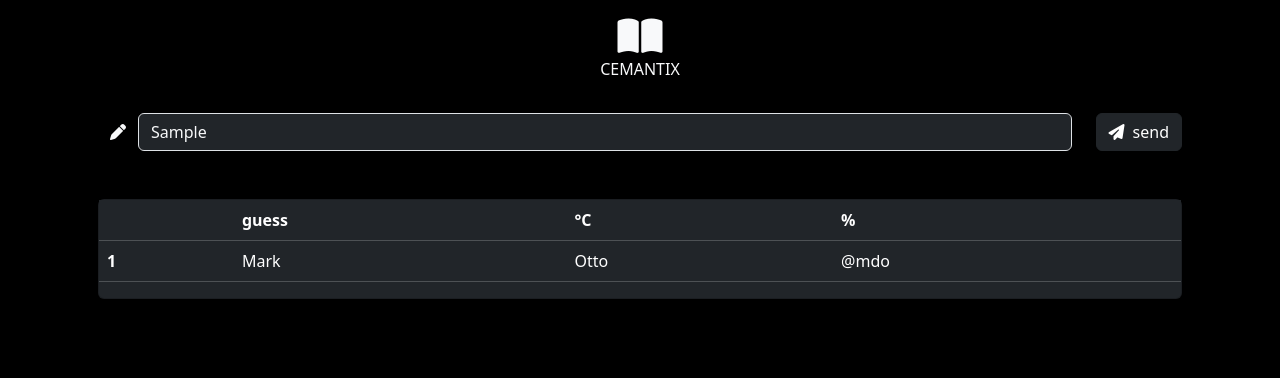
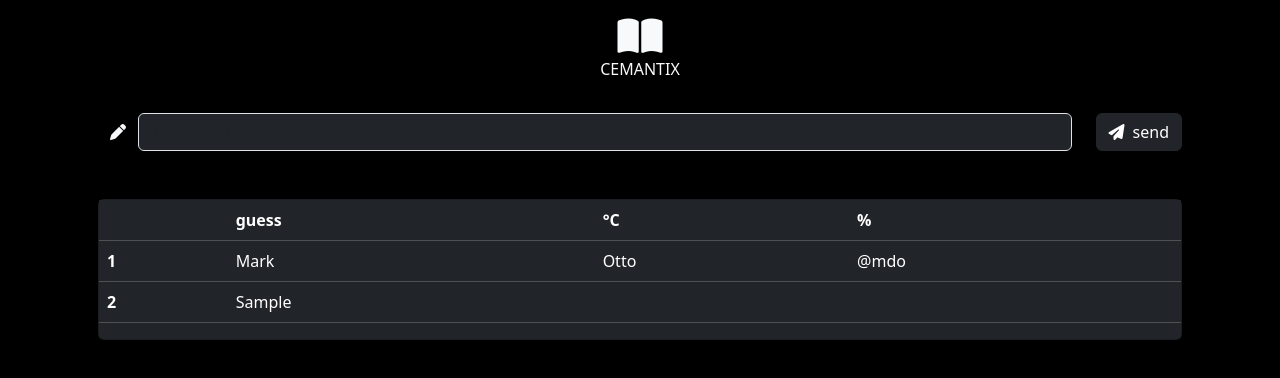
Before and after one commit to lupelletier/cemantix, a plain HTML site: page index.html in a window 1280 px wide. Both pictures are taken after typing "Sample" into the empty fields and a click on the button "send". Drawn offline with nearby package versions, Linux system fonts and the light colour scheme.

Commit message:
WIP: added js to add input value to table

```diff
--- a/index.html
+++ b/index.html
@@ -7,9 +7,10 @@
     <meta http-equiv="X-UA-Compatible" content="ie=edge">
     <link href="https://cdn.jsdelivr.net/npm/bootstrap@5.3.3/dist/css/bootstrap.min.css" rel="stylesheet" integrity="sha384-QWTKZyjpPEjISv5WaRU9OFeRpok6YctnYmDr5pNlyT2bRjXh0JMhjY6hW+ALEwIH" crossorigin="anonymous">
     <script src="https://kit.fontawesome.com/52a84c43db.js" crossorigin="anonymous"></script>
+    <script src="index.js"></script>
     <title>Cemantix</title>
 </head>
-<body class="bg-black ">
+<body class="bg-black">
     <div class="container">
     <div class="my-3">
         <div class="row text-light justify-content-center">
@@ -33,10 +34,10 @@
             <i class="fa-solid fa-pen"></i>
         </div>
 
-            <input type="text" class="col form-control bg-dark text-light" placeholder="Try a word" aria-label="First name">
+            <input type="text" class="col form-control bg-dark text-light" placeholder="Try a word" aria-label="First name" id="word-input">
 
 
-            <button type="button" class="col-auto ms-4  btn btn-dark"><i class="fa-solid fa-paper-plane me-2"></i>send</button>
+            <button type="button" class="col-auto ms-4  btn btn-dark" id="send-button"><i class="fa-solid fa-paper-plane me-2"></i>send</button>
 
     </div>
      <div class="my-5 mx-3 card text-bg-dark">
@@ -49,7 +50,7 @@
                     <th scope="col" class="table-dark">%</th>
                 </tr>
             </thead>
-            <tbody>
+            <tbody id="table-body">
                 <tr>
                     <th scope="row">1</th>
                     <td>Mark</td>
--- /dev/null
+++ b/index.js
@@ -0,0 +1,32 @@
+document.addEventListener('DOMContentLoaded', function () {
+    const sendButton = document.querySelector('#send-button');
+    const input = document.querySelector('#word-input');
+    const tableBody = document.querySelector('#table-body');
+
+    function sendItem() {
+        const itemText = input.value;
+        if (itemText.trim() !== '') {
+            const newRow = document.createElement('tr');
+            newRow.innerHTML = `
+                <th scope="row">${tableBody.children.length + 1}</th>
+                <td>${itemText}</td>
+                <td></td>
+                <td></td>
+            `;
+            tableBody.appendChild(newRow);
+            input.value = '';
+        }
+    }
+
+    // add item on click
+    sendButton.addEventListener('click', sendItem);
+
+    // add item on enter
+    input.addEventListener('keydown', function(event) {
+        if (event.key === 'Enter') {
+            sendItem();
+        }
+    });
+    // call to python api function to get the result
+
+});
```
